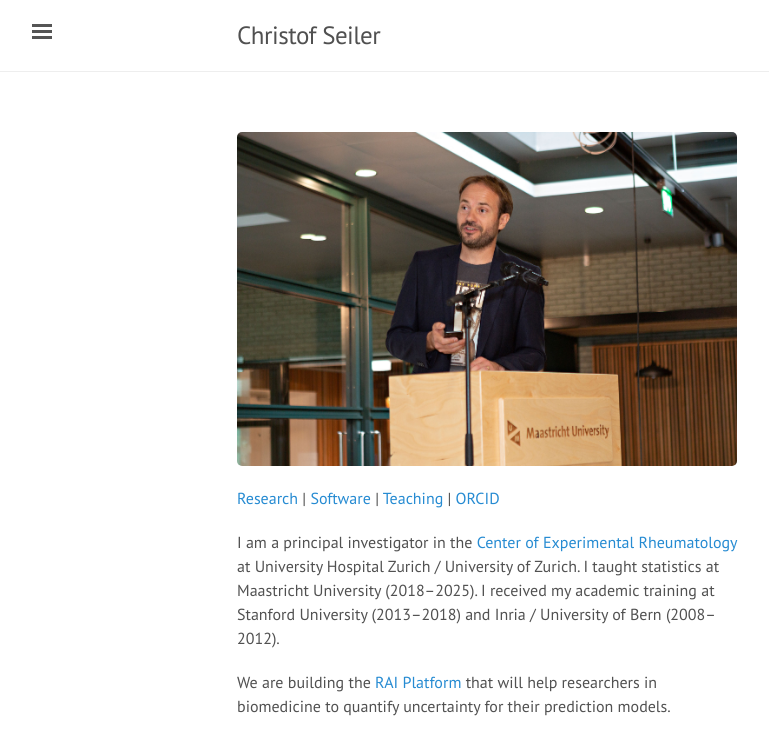
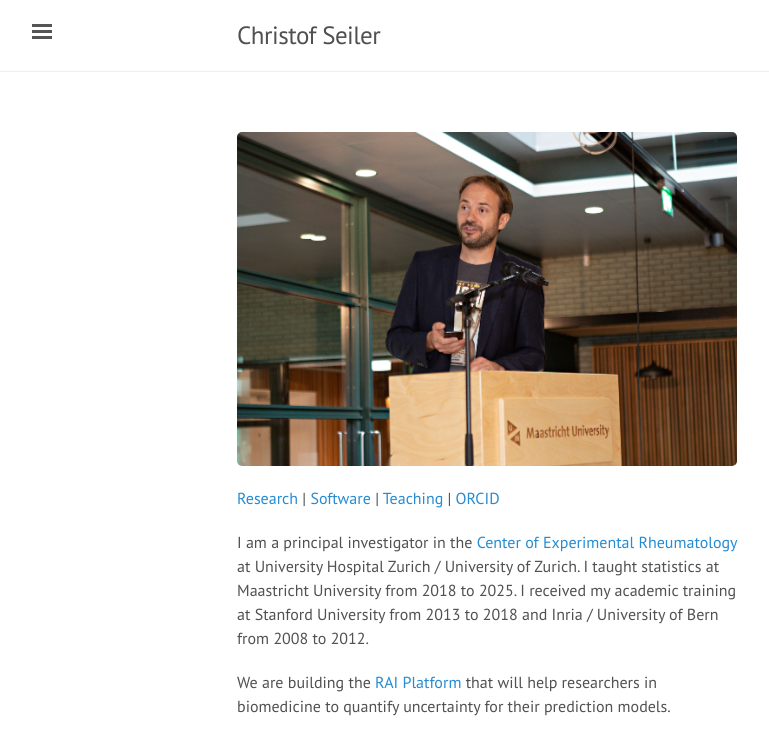
Before and after one commit to ChristofSeiler/ChristofSeiler.github.io, a Jekyll site: the page built from index.html, in a window 1280 px wide. Shown: the top 755 px of the page, without its empty margins (3-772 px from the left). Built offline with Jekyll 4.4.1, drawn with Linux system fonts in a browser that asks for light colours; the list of posts is cut into pages by our own code.

Commit message:
simplified bio

```diff
--- a/index.html
+++ b/index.html
@@ -18,6 +18,6 @@
 <a href="https://orcid.org/0000-0001-8802-3642">ORCID</a>
 </p>
 
-<p class="narrow">I am a principal investigator in the <a href="https://www.usz.ch/en/department/rheumatology/research-at-the-clinic-for-rheumatology/research-focus-of-the-clinic-for-rheumatology/research-group-christof-seiler/">Center of Experimental Rheumatology</a> at University Hospital Zurich / University of Zurich. I taught statistics at Maastricht University (2018–2025). I received my academic training at Stanford University (2013–2018) and Inria / University of Bern (2008–2012).</p>
+<p class="narrow">I am a principal investigator in the <a href="https://www.usz.ch/en/department/rheumatology/research-at-the-clinic-for-rheumatology/research-focus-of-the-clinic-for-rheumatology/research-group-christof-seiler/">Center of Experimental Rheumatology</a> at University Hospital Zurich / University of Zurich. I taught statistics at Maastricht University from 2018 to 2025. I received my academic training at Stanford University from 2013 to 2018 and Inria / University of Bern from 2008 to 2012.</p>
 
 <p class="narrow">We are building the <a href="http://rai.uzh.ch/">RAI Platform</a> that will help researchers in biomedicine to quantify uncertainty for their prediction models.</p>
```
